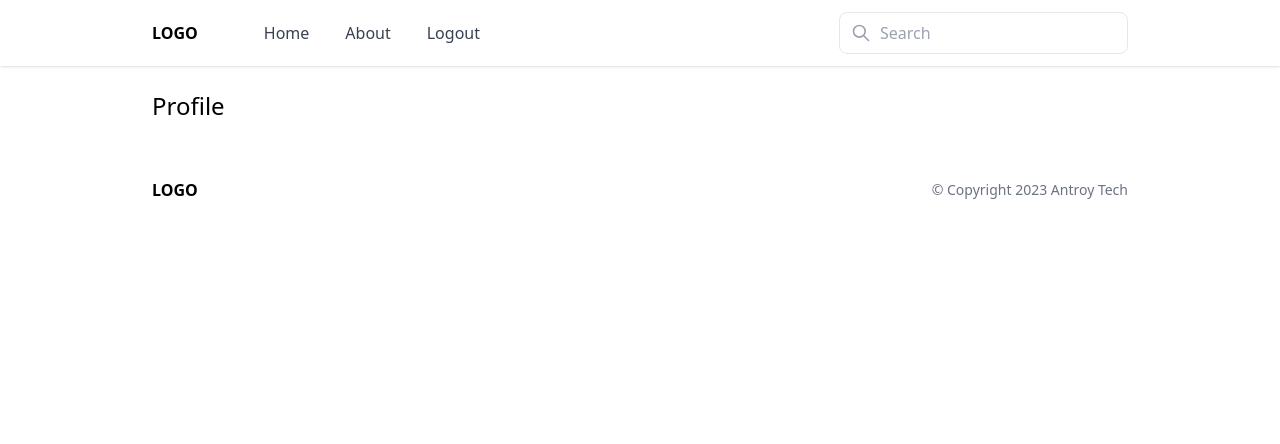
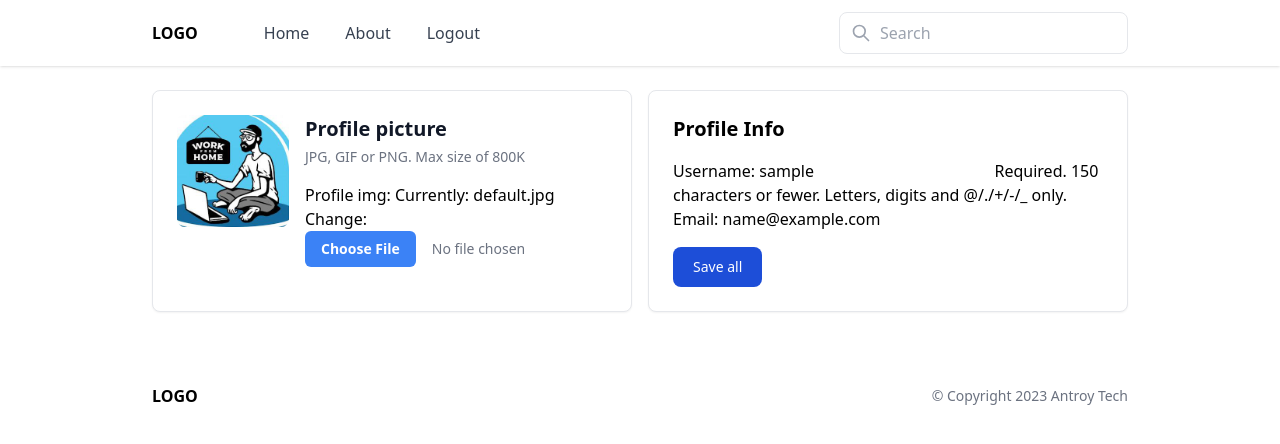
Before and after one commit to antheiz/Django-Blog, a Django app: page /profile/ in a window 1280 px wide. Shown: the top 444 px of the page. Run offline with Django 4.2, Linux system fonts and the light colour scheme; the visitor is signed in with stand-in values (Sample User, id 1); some libraries are stand-ins or nearby versions.

Commit message:
feat: add profile page

```diff
--- a/users/forms.py
+++ b/users/forms.py
@@ -1,8 +1,7 @@
 from django import forms
 from django.contrib.auth import get_user_model
 from django.contrib.auth.forms import UserCreationForm, AuthenticationForm
-from django.core.exceptions import ValidationError
-from django.utils.translation import gettext_lazy as _
+from users.models import Profile
 
 User = get_user_model()
 
@@ -35,3 +34,28 @@ class UserLoginForm(AuthenticationForm):
     password = forms.CharField(
         widget=forms.PasswordInput(attrs={"placeholder": "Password"})
     )
+
+
+# Create a UserUpdateForm to update a username and email
+class UserUpdateForm(forms.ModelForm):
+    email = forms.EmailField()
+
+    class Meta:
+        model = User
+        fields = ["username", "email"]
+
+
+class ProfileUpdateForm(forms.ModelForm):
+    class Meta:
+        model = Profile
+        exclude = ["user"]
+
+    def __init__(self, *args, **kwargs):
+        super(ProfileUpdateForm, self).__init__(*args, **kwargs)
+
+        for _, field in self.fields.items():
+            field.widget.attrs.update(
+                {
+                    "class": "block w-full text-sm text-gray-500 file:mr-4 file:py-2 file:px-4 file:rounded-md file:border-0 file:text-sm file:font-semibold file:bg-blue-500 file:text-white hover:file:bg-blue-600"
+                }
+            )
--- a/users/models.py
+++ b/users/models.py
@@ -1,5 +1,6 @@
 from django.db import models
 from django.contrib.auth.models import AbstractUser
+from PIL import Image
 
 # Create your models here.
 
@@ -14,3 +15,16 @@ class Profile(models.Model):
 
     def __str__(self):
         return f"{self.user.username} Profile"
+
+    def save(self):
+        super().save()
+
+        img = Image.open(self.profile_img.path)  # Open image
+
+        # resize image
+        if img.height > 300 or img.width > 300:
+            output_size = (300, 300)
+            img.thumbnail(output_size)  # Resize image
+            img.save(
+                self.profile_img.path
+            )  # Save it again and override the larger image
--- a/users/templates/users/profile.html
+++ b/users/templates/users/profile.html
@@ -1,10 +1,53 @@
 <!-- prettier-ignore -->
 {% extends 'base.html' %}
+
+{% load tailwind_filters %}
 
 {% block content %}
 <section class="bg-white dark:bg-gray-900">
   <div class="max-w-screen-lg mx-auto p-6">
-    <h1 class="text-2xl">Profile</h1>
+    <form
+      action=""
+      method="post"
+      enctype="multipart/form-data"
+      class="grid grid-cols-2 gap-4"
+    >
+      {% csrf_token %}
+      <div
+        class="p-4 mb-4 bg-white border border-gray-200 rounded-lg shadow-sm 2xl:col-span-2 dark:border-gray-700 sm:p-6 dark:bg-gray-800"
+      >
+        <div class="items-start sm:flex sm:space-x-4">
+          <img
+            class="mb-4 rounded-lg w-28 h-28 sm:mb-0"
+            src="{{ user.profile.profile_img.url }}"
+          />
+          <div class="mx-4">
+            <h3 class="mb-1 text-xl font-bold text-gray-900 dark:text-white">
+              Profile picture
+            </h3>
+            <div class="mb-4 text-sm text-gray-500 dark:text-gray-400">
+              JPG, GIF or PNG. Max size of 800K
+            </div>
+            <div class="flex items-center space-x-4">{{ p_form|crispy }}</div>
+          </div>
+        </div>
+      </div>
+      <div
+        class="p-4 mb-4 bg-white border border-gray-200 rounded-lg shadow-sm 2xl:col-span-2 dark:border-gray-700 sm:p-6 dark:bg-gray-800"
+      >
+        <h3 class="mb-4 text-xl font-semibold dark:text-white">Profile Info</h3>
+        <div class="mb-4">{{ u_form|crispy }}</div>
+        <div>
+          <button
+            type="submit"
+            class="text-white bg-blue-700 hover:bg-blue-800 focus:ring-4 focus:ring-blue-300 font-medium rounded-lg text-sm px-5 py-2.5 text-center dark:bg-blue-600 dark:hover:bg-blue-700 dark:focus:ring-blue-800"
+          >
+            Save all
+          </button>
+        </div>
+      </div>
+    </form>
   </div>
 </section>
+
 {% endblock content %}
--- a/users/views.py
+++ b/users/views.py
@@ -1,7 +1,12 @@
 from django.contrib import messages
 from django.shortcuts import render, redirect
 from django.contrib.auth import views as auth_views
-from users.forms import UserRegisterForm, UserLoginForm
+from users.forms import (
+    UserRegisterForm,
+    UserLoginForm,
+    UserUpdateForm,
+    ProfileUpdateForm,
+)
 from django.contrib.auth.decorators import login_required
 
 # Create your views here.
@@ -51,4 +56,23 @@ class LoginView(auth_views.LoginView):
 
 @login_required(login_url="auth:login")
 def profile(request):
-    return render(request, "users/profile.html")
+    if request.method == "POST":
+        u_form = UserUpdateForm(request.POST, instance=request.user)
+        p_form = ProfileUpdateForm(
+            request.POST, request.FILES, instance=request.user.profile
+        )
+
+        if u_form.is_valid() and p_form.is_valid():
+            u_form.save()
+            p_form.save()
+            messages.success(request, "Your account has been updated!")
+            return redirect("auth:profile")
+    else:
+        u_form = UserUpdateForm(instance=request.user)
+        p_form = ProfileUpdateForm(instance=request.user.profile)
+
+    context = {
+        "u_form": u_form,
+        "p_form": p_form,
+    }
+    return render(request, "users/profile.html", context)
```
